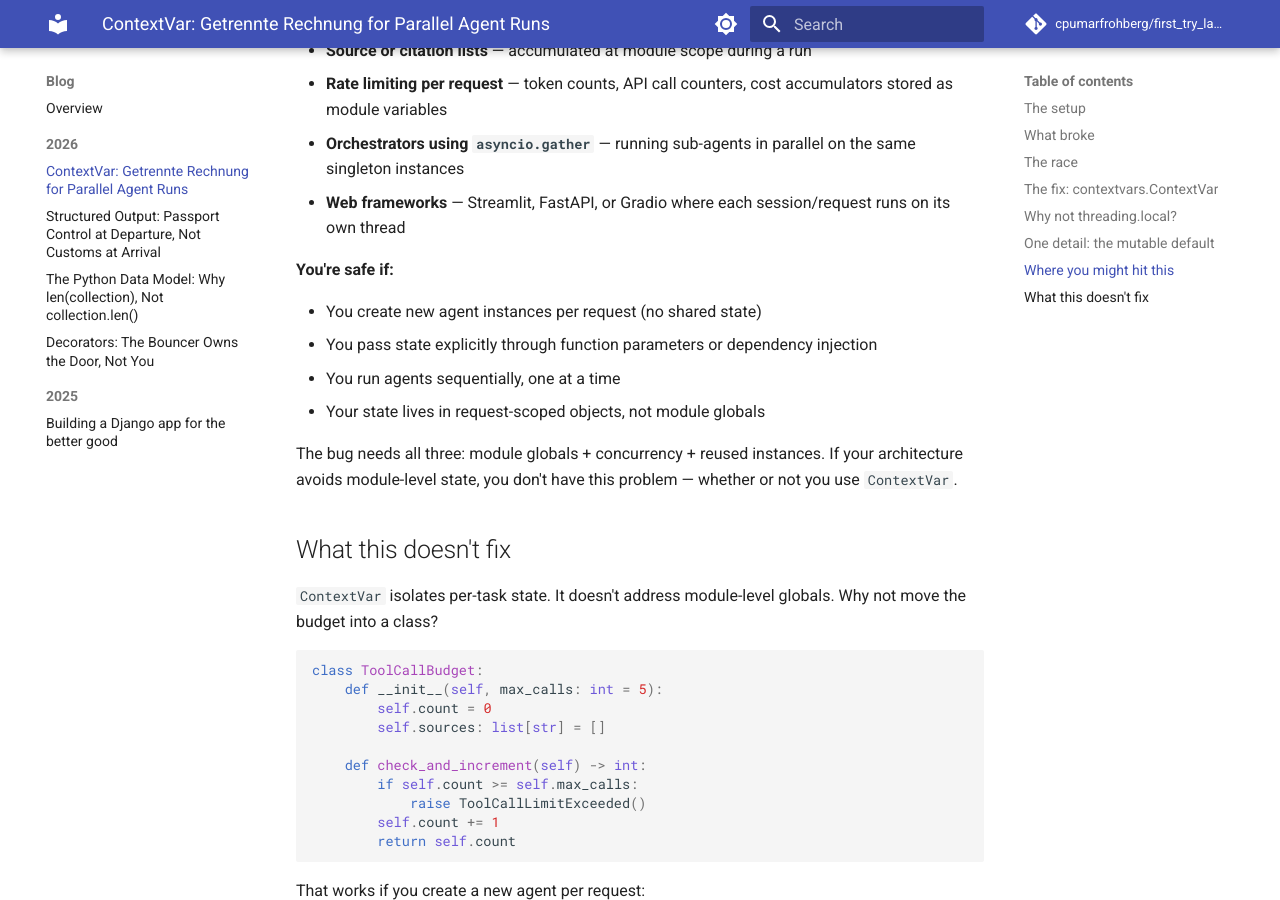
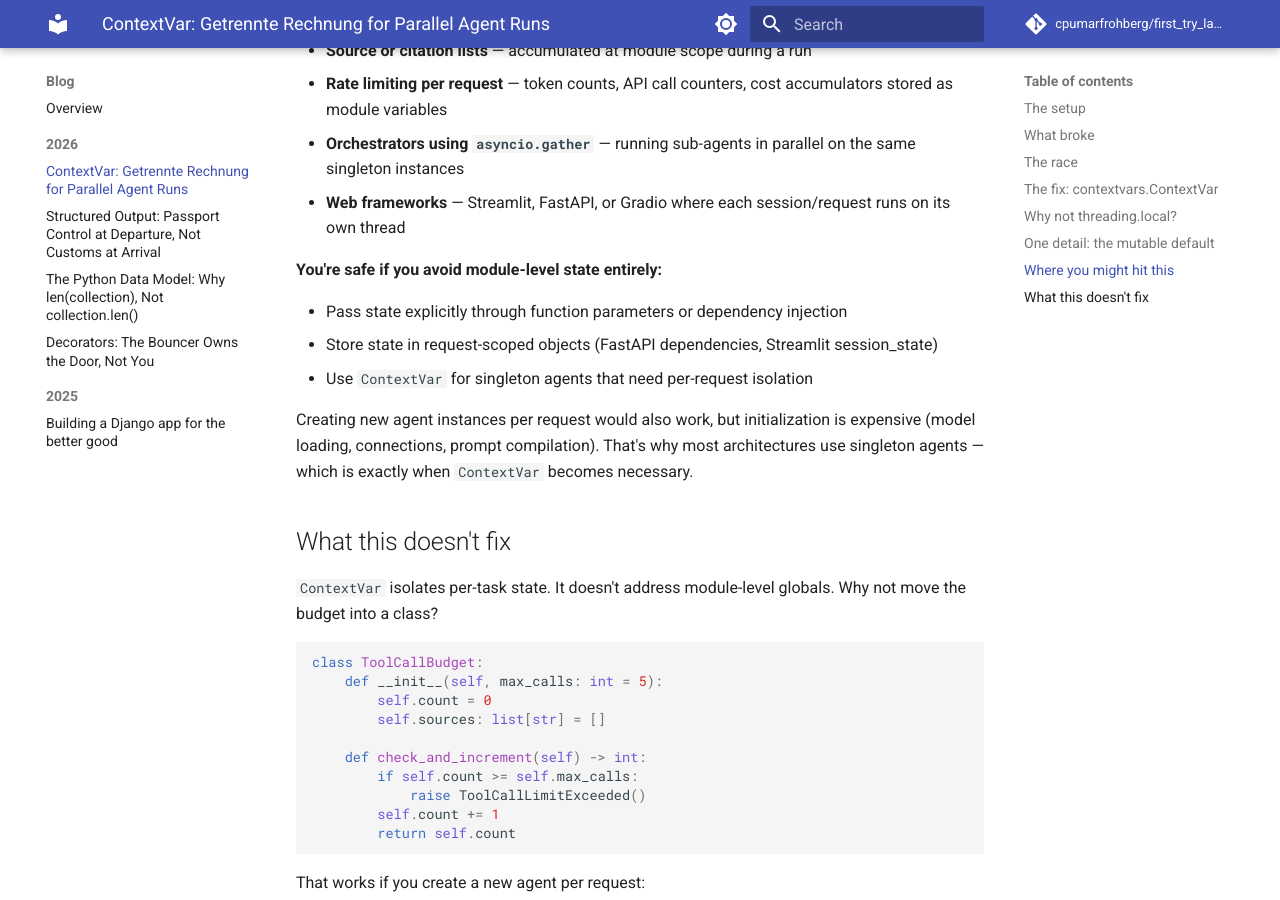
Before and after one commit to cpumarfrohberg/first_try_landed, an MkDocs documentation site: the page built from docs/blog/posts/contextvars.md, in a window 1280 px wide and 900 px high, scrolled down 4101 px. Built offline with MkDocs 1.6.1 and Material for MkDocs 9.7.7, drawn with Linux system fonts in a browser that asks for light colours; comment, search, counter and statistics services are not loaded.

Commit message:
Fix logical contradiction in 'Where you might hit this' section
Remove suggestion to create new agent instances per request from the "safe" alternatives, as it contradicts the earlier explanation that initialization is expensive. Position ContextVar as THE solution for singleton agents rather than one option among equals.

```diff
--- a/docs/blog/posts/contextvars.md
+++ b/docs/blog/posts/contextvars.md
@@ -127,14 +127,13 @@ This bug appears when three conditions meet: module-level per-request state, con
 - **Orchestrators using `asyncio.gather`** — running sub-agents in parallel on the same singleton instances
 - **Web frameworks** — Streamlit, FastAPI, or Gradio where each session/request runs on its own thread
 
-**You're safe if:**
+**You're safe if you avoid module-level state entirely:**
 
-- You create new agent instances per request (no shared state)
-- You pass state explicitly through function parameters or dependency injection
-- You run agents sequentially, one at a time
-- Your state lives in request-scoped objects, not module globals
+- Pass state explicitly through function parameters or dependency injection
+- Store state in request-scoped objects (FastAPI dependencies, Streamlit session_state)
+- Use `ContextVar` for singleton agents that need per-request isolation
 
-The bug needs all three: module globals + concurrency + reused instances. If your architecture avoids module-level state, you don't have this problem — whether or not you use `ContextVar`.
+Creating new agent instances per request would also work, but initialization is expensive (model loading, connections, prompt compilation). That's why most architectures use singleton agents — which is exactly when `ContextVar` becomes necessary.
 
 ## What this doesn't fix
 
```
